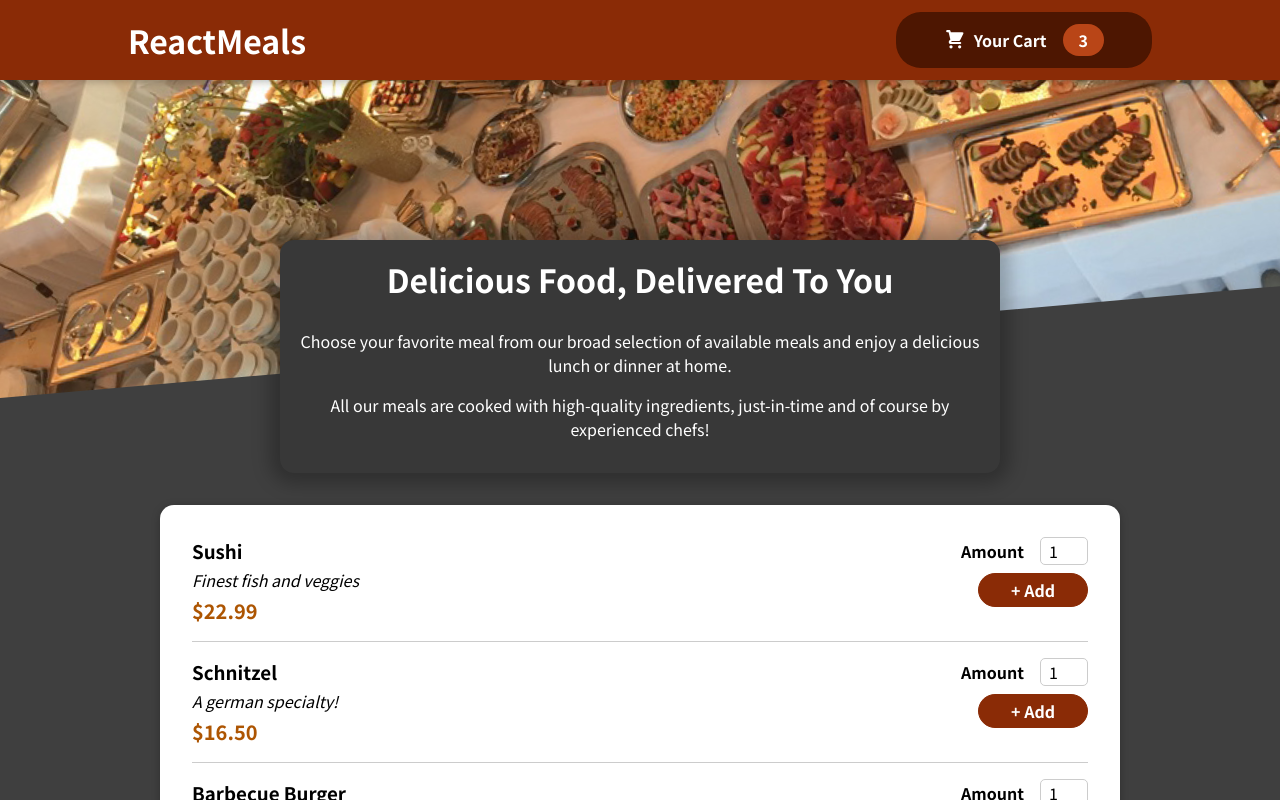
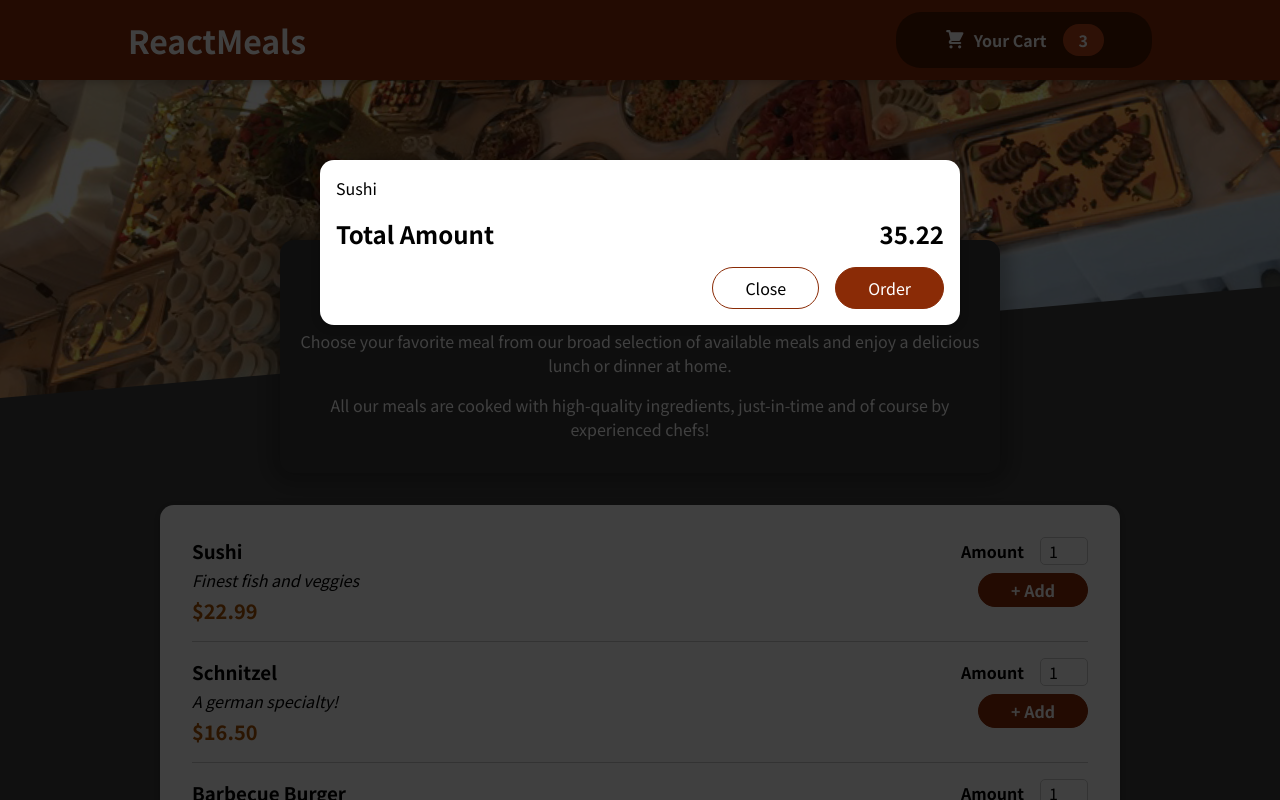
Before and after one commit to DevBasu123/npx-ReactApp3, a React (Create React App) app in the folder react-food-order/: page / in a window 1280 px wide. Shown: the top 800 px of the page. Built offline with nearby package versions, Linux system fonts and the light colour scheme.

Commit message:
Work on 'Shopping Cart' Component, Add Modal via React Portal

```diff
--- a/react-food-order/public/index.html
+++ b/react-food-order/public/index.html
@@ -28,6 +28,7 @@
   </head>
   <body>
     <noscript>You need to enable JavaScript to run this app.</noscript>
+    <div id="overlays"></div>
     <div id="root"></div>
     <!--
       This HTML file is a template.
--- a/react-food-order/src/App.js
+++ b/react-food-order/src/App.js
@@ -1,11 +1,13 @@
 import { Fragment } from "react";
 import Meals from "./components/Meals/Meals";
+import Cart from "./components/Cart/Cart";
 
 import Header from "./components/Layout/Header";
 
 function App() {
   return (
     <Fragment>
+      <Cart />
       <Header />
       <main>
         <Meals />
--- /dev/null
+++ b/react-food-order/src/components/Cart/Cart.js
@@ -0,0 +1,25 @@
+import Modal from '../UI/Modal';
+import classes from './Cart.module.css';
+
+const Cart = props => {
+
+    const cartItems = <ul className={classes['cart-items']}>{
+            [
+                {id: 'c1', name: 'Sushi', amount: 2, price: 12.99},
+            ].map( (item) => (<li>{item.name}</li>) )
+        }</ul>;
+
+    return <Modal>
+        {cartItems}
+        <div className={classes.total}>
+            <span>Total Amount</span>
+            <span>35.22</span>
+        </div>
+        <div className={classes.actions}>
+            <button className={classes['button__alt']}>Close</button>
+            <button className={classes.button}>Order</button>
+        </div>
+    </Modal>
+};
+
+export default Cart;
--- /dev/null
+++ b/react-food-order/src/components/Cart/Cart.module.css
@@ -0,0 +1,46 @@
+.cart-items {
+    list-style: none;
+    margin: 0;
+    padding: 0;
+    max-height: 20rem;
+    overflow: auto;
+  }
+
+  .total {
+    display: flex;
+    justify-content: space-between;
+    align-items: center;
+    font-weight: bold;
+    font-size: 1.5rem;
+    margin: 1rem 0;
+  }
+
+  .actions {
+    text-align: right;
+  }
+
+  .actions button {
+    font: inherit;
+    cursor: pointer;
+    background-color: transparent;
+    border: 1px solid #8a2b06;
+    padding: 0.5rem 2rem;
+    border-radius: 25px;
+    margin-left: 1rem;
+  }
+
+  .actions button:hover,
+  .actions button:active {
+    background-color: #5a1a01;
+    border-color: #5a1a01;
+    color: white;
+  }
+
+  .actions .button--alt {
+    color: #8a2b06;
+  }
+
+  .actions .button {
+    background-color: #8a2b06;
+    color: white;
+  }
--- /dev/null
+++ b/react-food-order/src/components/UI/Modal.js
@@ -0,0 +1,24 @@
+import { Fragment } from 'react';
+import ReactDOM from 'react-dom';
+import classes from './Modal.module.css';
+
+const Backdrop = props => {
+    return <div className={classes.backdrop} />;
+};
+
+const ModalOverlay = props => {
+    return <div className={classes.modal}>
+        <div className={classes.content}>{props.children}</div>
+    </div>;
+};
+
+const portalElement = document.getElementById('overlays');
+
+const Modal = props => {
+    return <Fragment>
+        {ReactDOM.createPortal(<Backdrop />, portalElement)}
+        {ReactDOM.createPortal(<ModalOverlay>{props.children}</ModalOverlay>, portalElement)}
+    </Fragment>;
+};
+
+export default Modal;
--- /dev/null
+++ b/react-food-order/src/components/UI/Modal.module.css
@@ -0,0 +1,40 @@
+.backdrop {
+    position: fixed;
+    top: 0;
+    left: 0;
+    width: 100%;
+    height: 100vh;
+    z-index: 20;
+    background-color: rgba(0, 0, 0, 0.75);
+  }
+
+  .modal {
+    position: fixed;
+    top: 20vh;
+    left: 5%;
+    width: 90%;
+    background-color: white;
+    padding: 1rem;
+    border-radius: 14px;
+    box-shadow: 0 2px 8px rgba(0, 0, 0, 0.25);
+    z-index: 30;
+    animation: slide-down 300ms ease-out forwards;
+  }
+
+  @media (min-width: 768px) {
+    .modal {
+      width: 40rem;
+      left: calc(50% - 20rem);
+    }
+  }
+
+  @keyframes slide-down {
+    from {
+      opacity: 0;
+      transform: translateY(-3rem);
+    }
+    to {
+      opacity: 1;
+      transform: translateY(0);
+    }
+  }
```
